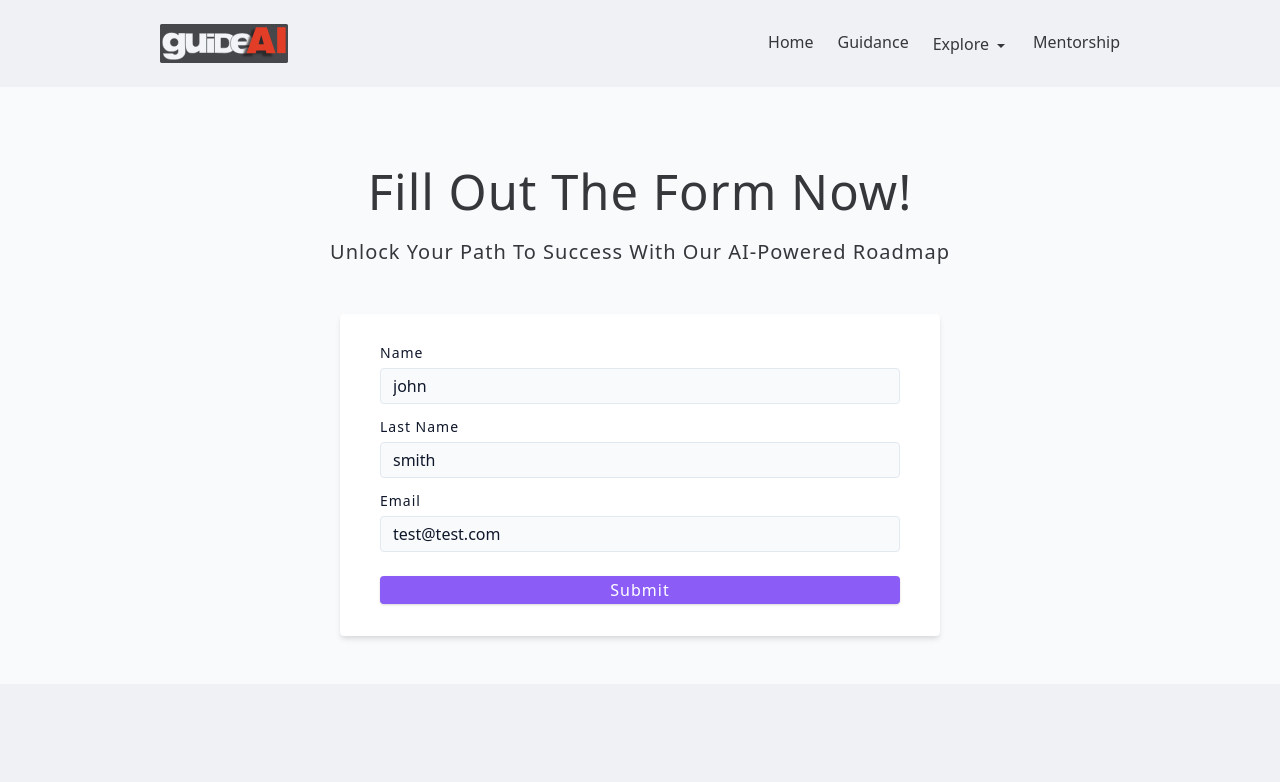
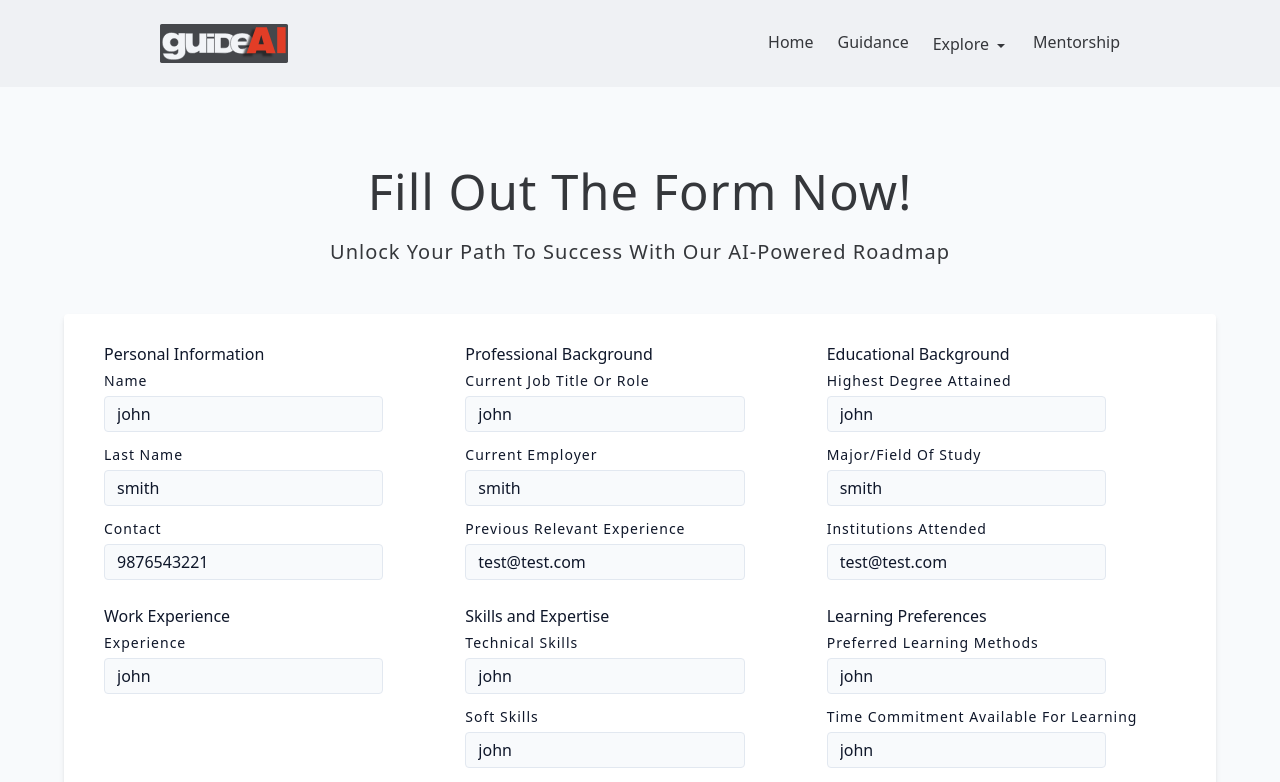
Before and after one commit to career-counseling-ai/guideAI, a React (Vite) app in the folder frontend/: page /guidance in a window 1280 px wide. Shown: the top 782 px of the page. Built offline with nearby package versions, Linux system fonts and the light colour scheme.

Commit message:
AI Form Fields updated

```diff
--- a/frontend/src/App.jsx
+++ b/frontend/src/App.jsx
@@ -17,12 +17,13 @@ import SuccessStory from './components/SuccessStory';
 import Testimonials from './components/Testimonials';
 import RoadMaps from './components/RoadMaps';
 import AiGuidanceForm, { AiForm } from './components/AiGuidanceForm';
+import LandingAiForm from './components/LandingAiForm';
 
 //Loader
 
 //roadmaps
-import ReactMap from "./components/Roadmaps/ReactMap";
-import JavaScriptMap from "./components/Roadmaps/JavaScriptMap"
+import ReactMap from './components/Roadmaps/ReactMap';
+import JavaScriptMap from './components/Roadmaps/JavaScriptMap';
 
 const router = createBrowserRouter([
   {
@@ -37,7 +38,7 @@ const router = createBrowserRouter([
           <>
             <Hero />
             <RoadMaps />
-            <AiGuidanceForm />
+            <LandingAiForm />
             <SuccessStory />
             <Testimonials />
           </>
--- a/frontend/src/components/AiGuidanceForm.jsx
+++ b/frontend/src/components/AiGuidanceForm.jsx
@@ -17,10 +17,14 @@ function AiGuidanceForm() {
           Unlock Your Path to Success with Our AI-Powered Roadmap
         </span>
       </h1>
+      <Form method="post" className="form" action="/guidance">
+        {/* ------------------------------Personal Information------------------------ */}
+        <div className="grid grid-cols-3 gap-3">
+          <div>
+            <p className="text-md  "> Personal Information</p>
+            {/* name */}
 
-      <Form method="post" className="form" action="/guidance">
-        {/* name */}
-        <div className="form-row">
+            <div className="form-row mt-3 ">
               <label htmlFor="name" className="form-label">
                 name
               </label>
@@ -34,7 +38,7 @@ function AiGuidanceForm() {
             </div>
 
             {/* Lastname */}
-        <div className="form-row">
+            <div className="form-row mt-3">
               <label htmlFor="lastName" className="form-label">
                 Last name
               </label>
@@ -47,27 +51,227 @@ function AiGuidanceForm() {
                 defaultValue="smith"
               />
             </div>
-        {/* email */}
-        <div className="form-row">
+
+            {/* contact */}
+            <div className="form-row mt-3">
               <label htmlFor="email" className="form-label">
-            Email
+                Contact
+              </label>
+
+              <input
+                id="contact"
+                type="tel"
+                required
+                pattern="[0-9]{10}"
+                maxLength="10"
+                title="Ten digits code"
+                placeholder="888 888 8888"
+                className="form-input"
+                name="contact"
+                defaultValue="9876543221"
+              />
+            </div>
+          </div>
+
+          {/* -----------------------------Professional
+        Background------------------------ */}
+          <div>
+            <p className="text-md"> Professional Background</p>
+            {/* current_job */}
+
+            <div className="form-row mt-3">
+              <label htmlFor="name" className="form-label">
+                Current Job Title or Role
+              </label>
+              <input
+                type="text"
+                className="form-input"
+                name="current_job"
+                required
+                defaultValue="john"
+              />
+            </div>
+
+            {/*      Current Employer */}
+            <div className="form-row mt-3">
+              <label htmlFor="lastName" className="form-label">
+                Current Employer
+              </label>
+              <input
+                id="lastName"
+                type="text"
+                required
+                className="form-input"
+                name="lastName"
+                defaultValue="smith"
+              />
+            </div>
+
+            {/*  Previous Relevant Experience */}
+            <div className="form-row mt-3">
+              <label htmlFor="email" className="form-label">
+                Previous Relevant Experience
               </label>
               <input
                 type="text"
                 required
                 className="form-input"
-            name="email"
+                name="previous_job "
                 defaultValue="test@test.com"
               />
             </div>
+          </div>
 
-        <button
-          type="submit"
-          className="btn btn-block"
-          style={{ marginTop: '0.5rem' }}
-        >
+          {/* -----------------------------Educational Background------------------------ */}
+
+          <div>
+            <p className="text-md "> Educational Background</p>
+            {/*      Highest Degree Attained */}
+
+            <div className="form-row mt-3">
+              <label htmlFor="name" className="form-label">
+                Highest Degree Attained
+              </label>
+              <input
+                type="text"
+                className="form-input"
+                name="highest_degree"
+                required
+                defaultValue="john"
+              />
+            </div>
+
+            {/* Major/Field of Study
+             */}
+            <div className="form-row mt-3">
+              <label htmlFor="lastName" className="form-label">
+                Major/Field of Study
+              </label>
+              <input
+                id="lastName"
+                type="text"
+                required
+                className="form-input"
+                name="major_field"
+                defaultValue="smith"
+              />
+            </div>
+
+            {/* Institutions Attended */}
+            <div className="form-row mt-3">
+              <label htmlFor="email" className="form-label">
+                Institutions Attended
+              </label>
+              <input
+                type="text"
+                required
+                className="form-input"
+                name="institutions-attended"
+                defaultValue="test@test.com"
+              />
+            </div>
+          </div>
+
+          {/* -----------------------------Work Experience------------------------ */}
+
+          <div>
+            <p className="text-md "> Work Experience</p>
+            {/*      Work Experience */}
+
+            <div className="form-row mt-3">
+              <label htmlFor="name" className="form-label">
+                Experience
+              </label>
+              <input
+                type="text"
+                className="form-input"
+                name="work-experience"
+                required
+                defaultValue="john"
+              />
+            </div>
+          </div>
+
+          {/* -----------------------------Skills and Expertise----------------------- */}
+
+          <div>
+            <p className="text-md "> Skills and Expertise</p>
+            {/*         Skills and Expertise */}
+
+            <div className="form-row mt-3">
+              <label htmlFor="name" className="form-label">
+                Technical Skills
+              </label>
+              <input
+                type="text"
+                placeholder="e.g. programming languages, tools, frameworks"
+                className="form-input"
+                name="skills-and-expertise"
+                required
+                defaultValue="john"
+              />
+            </div>
+
+            {/*     Soft Skills */}
+
+            <div className="form-row mt-3">
+              <label htmlFor="name" className="form-label">
+                Soft Skills
+              </label>
+              <input
+                type="text"
+                placeholder="e.g., communication, leadership"
+                className="form-input"
+                name="soft-skills"
+                required
+                defaultValue="john"
+              />
+            </div>
+          </div>
+
+          {/* -----------------------------Learning Preferences----------------------- */}
+
+          <div>
+            <p className="text-md "> Learning Preferences</p>
+            {/*      Preferred Learning Methods */}
+
+            <div className="form-row mt-3">
+              <label htmlFor="name" className="form-label">
+                Preferred Learning Methods
+              </label>
+              <input
+                type="text"
+                placeholder="e.g. programming languages, tools, frameworks"
+                className="form-input"
+                name="preferred-learning-methods"
+                required
+                defaultValue="john"
+              />
+            </div>
+
+            {/*    Time Commitment Available for Learning
+             */}
+
+            <div className="form-row mt-3">
+              <label htmlFor="name" className="form-label">
+                Time Commitment Available for Learning
+              </label>
+              <input
+                type="text"
+                placeholder="e.g., communication, leadership"
+                className="form-input"
+                name="time-commitment"
+                required
+                defaultValue="john"
+              />
+            </div>
+          </div>
+        </div>
+        <div className="flex items-center mt-5 justify-center">
+          <button type="submit" className="guidebtn">
             submit
           </button>
+        </div>
       </Form>
     </div>
   );
--- a/frontend/src/components/Hero.jsx
+++ b/frontend/src/components/Hero.jsx
@@ -2,7 +2,7 @@ import heroImg from '../assets/images/hero.svg';
 
 function Hero() {
   return (
-    <div className="flex flex-row items-center px-[10rem] justify-around">
+    <div className="flex flex-row items-center px-40 justify-around">
       <div className="text-textColor">
         <h1 className="text-6xl">Feeling a bit lost? </h1>
         <h1 className="text-4xl mt-3">Seek Expert Advice</h1>
--- /dev/null
+++ b/frontend/src/components/LandingAiForm.jsx
@@ -0,0 +1,31 @@
+import React from 'react';
+import FormImg from '../assets/AiForm.svg';
+import { NavLink } from 'react-router-dom';
+
+function LandingAiForm() {
+  return (
+    <div className="px-40  text-textColor text-center py-20">
+      <h1 className="text-4xl ">
+        {/* Unlock Your Path to Success with Our AI-Powered Roadmap */}
+        Your personalized path to success, powered by AI
+      </h1>
+      <div className="flex mt-24 items-center justify-around">
+        <img src={FormImg} className="w-[40rem]" alt="" />
+        <div>
+          <h2 className="text-3xl inline">
+            Unlock your path to success today! Use our AI-Powered Roadmap and
+            click{' '}
+            <span>
+              <button className="px-2 py-1 text-2xl rounded-md text-white bg-highLight ">
+                <NavLink to="/guidance">The Form</NavLink>
+              </button>
+            </span>{' '}
+            to get started.
+          </h2>
+        </div>
+      </div>
+    </div>
+  );
+}
+
+export default LandingAiForm;
--- a/frontend/src/components/RoadMaps.jsx
+++ b/frontend/src/components/RoadMaps.jsx
@@ -1,6 +1,6 @@
 function RoadMaps() {
   return (
-    <div className="h-96 text-center bg-background border border-sky-500">
+    <div className="h-96 text-center px-40 py-20 bg-background border ">
       <h1>Popular RoadMaps</h1>
     </div>
   );
--- a/frontend/src/index.css
+++ b/frontend/src/index.css
@@ -148,7 +148,7 @@ ul {
   object-fit: cover;
 }
 /* buttons */
-
+/*
 .btn {
   cursor: pointer;
   color: var(--white);
@@ -161,11 +161,30 @@ ul {
   transition: var(--transition);
   text-transform: capitalize;
   display: inline-block;
+} */
+
+.guidebtn {
+  cursor: pointer;
+  color: white;
+  background: #d9251a;
+  border: transparent;
+  border-radius: var(--borderRadius);
+  letter-spacing: var(--letterSpacing);
+  padding: 0.375rem 0.75rem;
+  box-shadow: var(--shadow-1);
+  transition: var(--transition);
+  text-transform: capitalize;
 }
+
 .btn:hover {
   background: var(--primary-700);
   box-shadow: var(--shadow-3);
 }
+.guidebtn:hover {
+  background: #aa160e;
+  box-shadow: var(--shadow-3);
+}
+
 .btn-hipster {
   color: var(--primary-500);
   background: var(--primary-200);
@@ -198,7 +217,7 @@ ul {
 
 .form {
   width: 90vw;
-  max-width: var(--fixed-width);
+
   background: var(--white);
   border-radius: var(--borderRadius);
   box-shadow: var(--shadow-2);
@@ -214,7 +233,7 @@ ul {
 }
 .form-input,
 .form-textarea {
-  width: 100%;
+  width: 80%;
   padding: 0.375rem 0.75rem;
   border-radius: var(--borderRadius);
   background: var(--backgroundColor);
```
Also changed, not shown: frontend/src/assets/AiForm.svg (added), 1 other file (tests, documents, lock files or other folders). Lines whose indentation alone changed are shown as unchanged.
